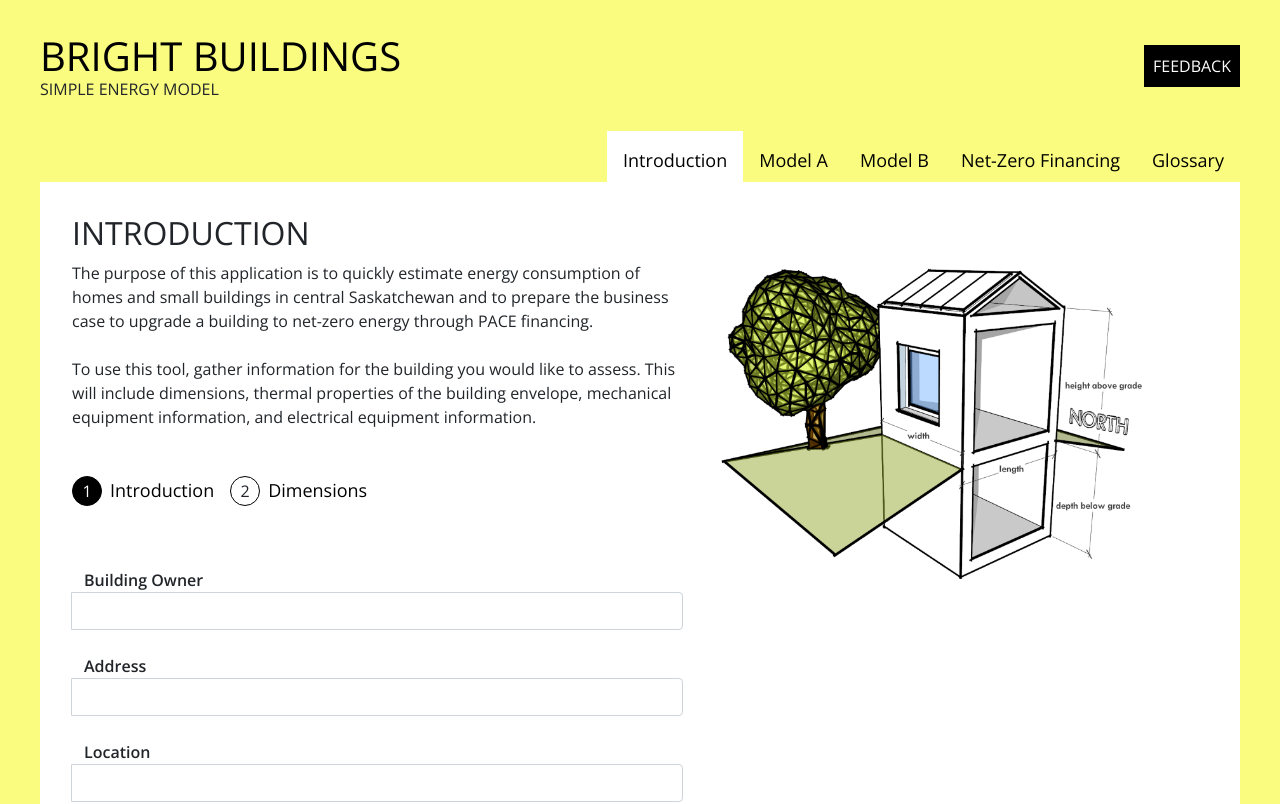
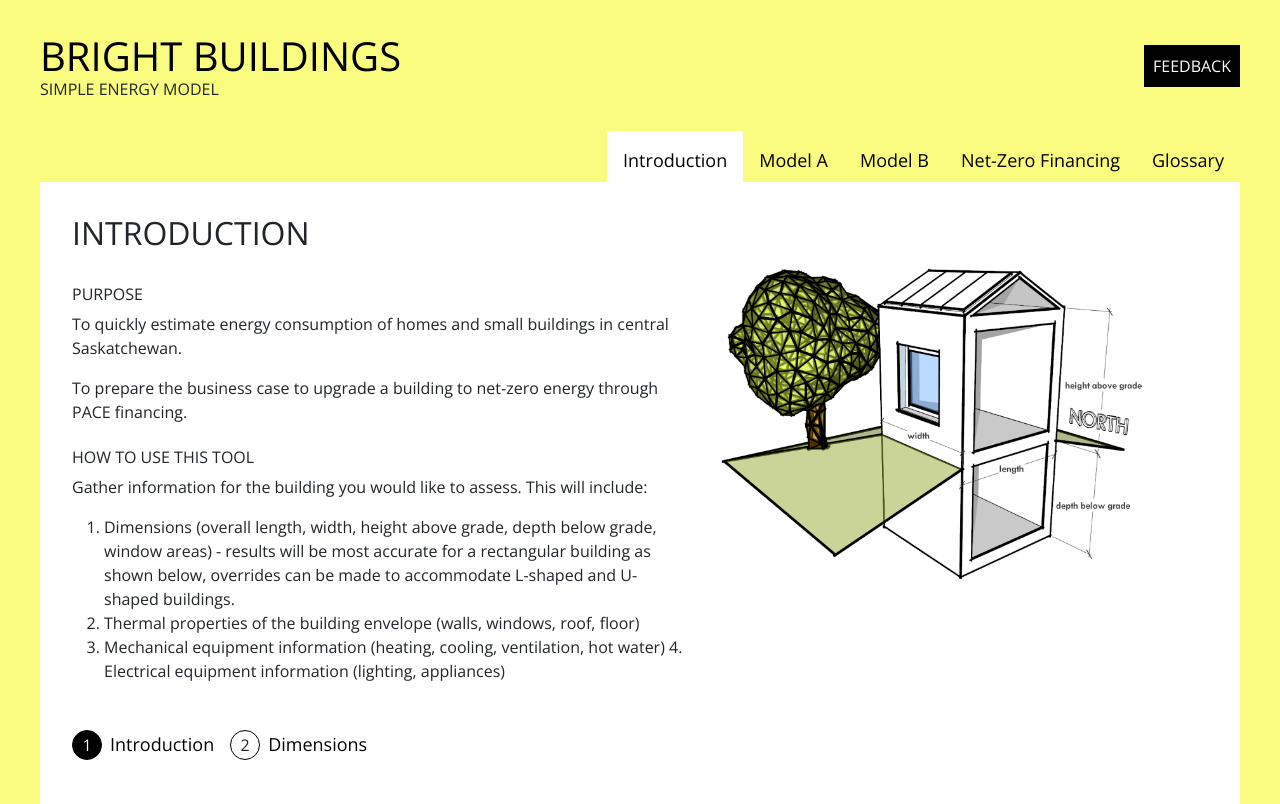
Before and after one commit to brightbuildings/Simple-Energy-Model, a React (Create React App) app: page / in a window 1280 px wide. Shown: the top 804 px of the page. Built offline with nearby package versions, Linux system fonts and the light colour scheme.

Commit message:
Add introduction

```diff
--- a/src/components/Content/Content.css
+++ b/src/components/Content/Content.css
@@ -9,6 +9,10 @@
 .SectionMain {
   width: 60%;
   padding-right: 2rem;
+}
+
+.SectionMain h3 {
+  margin-top: 1.5rem;
 }
 
 .SectionOutput {
--- a/src/data/input.json
+++ b/src/data/input.json
@@ -1,7 +1,7 @@
 {
   "introduction": {
     "label": "Introduction",
-    "content": "The purpose of this application is to quickly estimate energy consumption of homes and small buildings in central Saskatchewan and to prepare the business case to upgrade a building to net-zero energy through PACE financing.<br><br>To use this tool, gather information for the building you would like to assess. This will include dimensions, thermal properties of the building envelope, mechanical equipment information, and electrical equipment information.",
+    "content": "<h3>Purpose</h3><p>To quickly estimate energy consumption of homes and small buildings in central Saskatchewan.</p><p>To prepare the business case to upgrade a building to net-zero energy through PACE financing.</p><h3>How to use this tool</h3><p>Gather information for the building you would like to assess. This will include:</p><ol><li>Dimensions (overall length, width, height above grade, depth below grade, window areas) - results will be most accurate for a rectangular building as shown below, overrides can be made to accommodate L-shaped and U-shaped buildings.</li><li>Thermal properties of the building envelope (walls, windows, roof, floor)</li><li>Mechanical equipment information (heating, cooling, ventilation, hot water)\n4. Electrical equipment information (lighting, appliances)</li></ol>",
     "fields": {
       "introduction": {
         "navigation": "Introduction",
```
